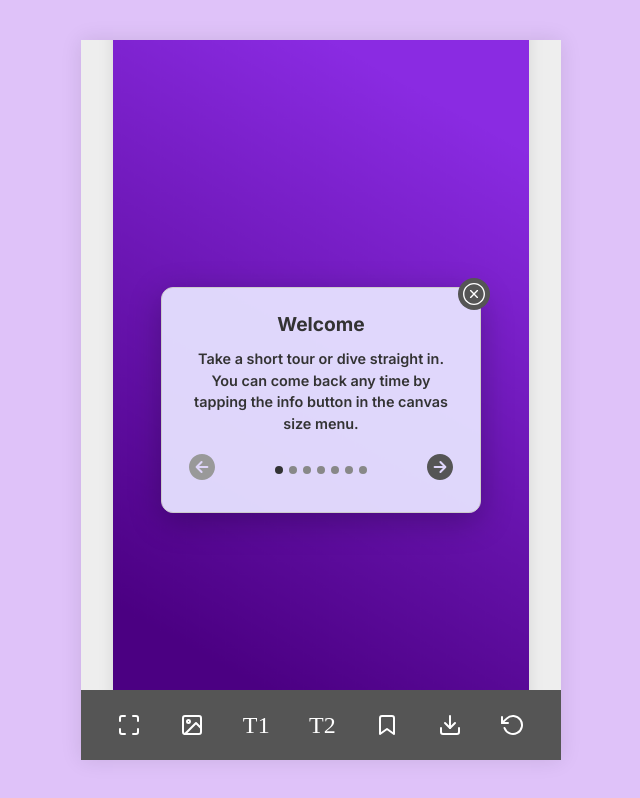
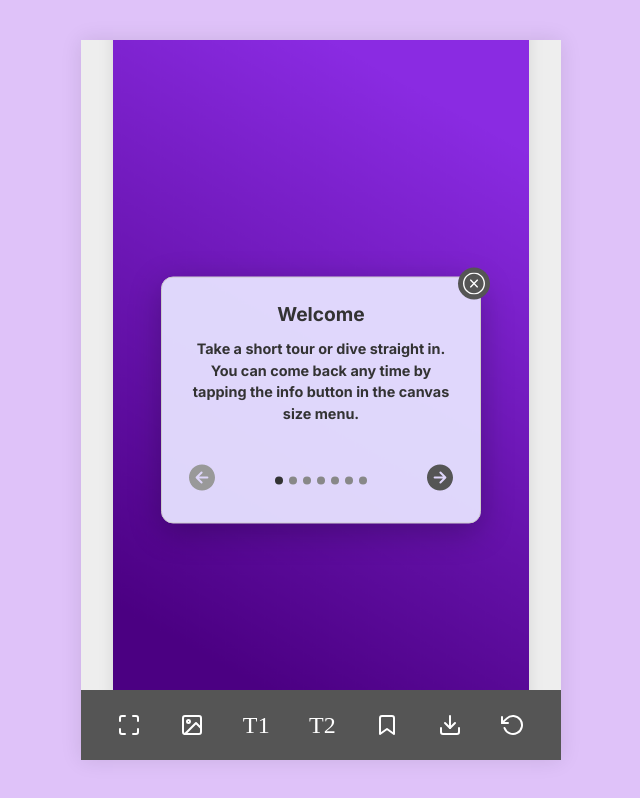
Before and after one commit to masondan/picflam, a React (Vite) app: page / in a window 1280 px wide. Both pictures are taken after a click on the button "Get Started". Shown: the whole page, without its empty margins (319-959 px from the left). Built offline with nearby package versions, Linux system fonts and the light colour scheme; no server answers; a web font is replaced by a local one.

Commit message:
fix: tooltip text area jumping between text lengths

```diff
--- a/src/components/Tooltip.css
+++ b/src/components/Tooltip.css
@@ -38,7 +38,7 @@
   margin-top: 0;
   margin-bottom: 1.5rem;
   font-size: 0.9rem;
-  font-weight: 600;
+  font-weight: 700;
   line-height: 1.5;
   color: #333;
   text-align: center;
--- a/src/components/Tooltip.jsx
+++ b/src/components/Tooltip.jsx
@@ -11,23 +11,26 @@ function Tooltip({ content, show, onClose }) {
   useEffect(() => {
     if (show && content && content.length > 0 && tooltipRef.current) {
       // On show, calculate the max height required by any step
-      let maxHeight = 0;
+      const textContainer = tooltipRef.current.querySelector('.tooltip-text-area');
+      if (!textContainer) return;
+
       const measurementNode = document.createElement('div');
-      // Apply key styles that affect height
-      measurementNode.style.width = tooltipRef.current.offsetWidth + 'px';
-      measurementNode.style.padding = '0 1.5rem'; // Match tooltip content padding
+      document.body.appendChild(measurementNode);
+
+      const style = window.getComputedStyle(textContainer);
+      const h3Style = window.getComputedStyle(textContainer.querySelector('h3'));
+      const pStyle = window.getComputedStyle(textContainer.querySelector('p'));
+
+      measurementNode.style.width = style.width;
       measurementNode.style.visibility = 'hidden';
       measurementNode.style.position = 'absolute';
       measurementNode.style.top = '-9999px';
-      document.body.appendChild(measurementNode);
 
+      let maxHeight = 0;
       content.forEach(item => {
-        // Render the content into the measurement node
         measurementNode.innerHTML = `
-          <div class="tooltip-content">
-            <h3>${item.title}</h3>
-            <p>${item.text}</p>
-          </div>
+          <h3 style="font-family: ${h3Style.fontFamily}; font-size:${h3Style.fontSize}; font-weight:${h3Style.fontWeight}; margin-top:${h3Style.marginTop}; margin-bottom:${h3Style.marginBottom}; text-align:center;">${item.title}</h3>
+          <p style="font-family: ${pStyle.fontFamily}; font-size:${pStyle.fontSize}; font-weight:${pStyle.fontWeight}; line-height:${pStyle.lineHeight}; text-align:center;">${item.text}</p>
         `;
         if (measurementNode.scrollHeight > maxHeight) {
           maxHeight = measurementNode.scrollHeight;
@@ -40,7 +43,6 @@ function Tooltip({ content, show, onClose }) {
         setContentHeight(`${maxHeight}px`);
       }
 
-      // Reset to the first step whenever the tooltip is re-opened
       setCurrentStep(0);
     }
   }, [show, content]);
```
